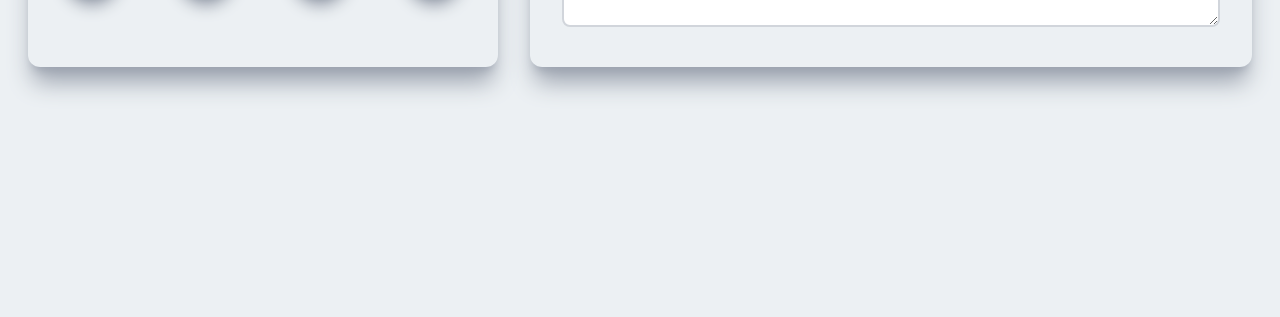
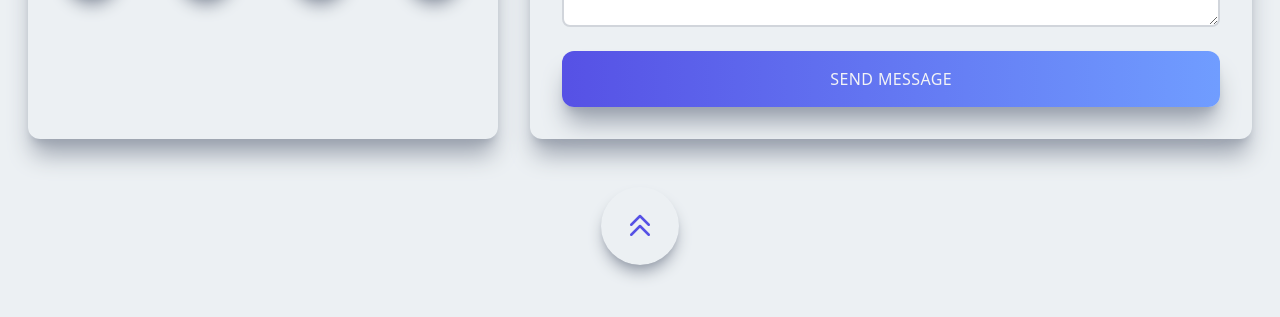
Before and after one commit to AleksandrKompanetc/nextjs-portfolio-app, a Next.js app: page / in a window 1280 px wide. Shown: the part 4428-4745 px from the top of the page. Before the commit the page ends 4559 px from the top, so only its background shows below. Built offline with nearby package versions, Linux system fonts and the light colour scheme.

Commit message:
added buttons

```diff
--- a/components/Contact.jsx
+++ b/components/Contact.jsx
@@ -3,6 +3,8 @@
 import { FaGithub } from 'react-icons/fa'
 import { AiOutlineMail } from 'react-icons/ai'
 import { BsFillPersonLinesFill } from 'react-icons/bs'
+import { HiOutlineChevronDoubleUp } from 'react-icons/hi'
+import Link from 'next/link'
 
 const Contact = () => {
   return (
@@ -66,10 +68,17 @@
                   <label className='uppercase text-sm py-2'>Message</label>
                   <textarea className='border-2 rounded-lg p-3 border-gray-300' rows='10'></textarea>
                 </div>
+                <button className='w-full p-4 text-gray-100 mt-4'>Send Message</button>
               </form>
             </div>
           </div>
-
+        </div>
+        <div className='flex justify-center py-12 '>
+          <Link href='/'>
+            <div className='rounded-full shadow-lg shadow-gray-400 p-6 cursor-pointer hover:scale-110 ease-in duration-300'>
+              <HiOutlineChevronDoubleUp className='text-[#5651e5]' size={30} />
+            </div>
+          </Link>
         </div>
       </div>
     </div>
```
